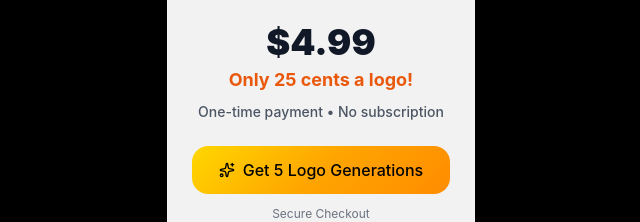
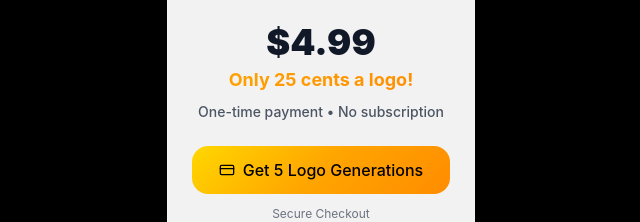
Before and after one commit to logosnapai/LogoSnap-AI, a React (Vite) app: page / in a window 1280 px wide. Shown: the part 435-657 px from the top of the page, without its empty margins (319-959 px from the left). Built offline with nearby package versions, Linux system fonts and the light colour scheme.

Commit message:
Update PaymentWall.tsx
Changed 2b centa s logo... from oarnge & added credit card to get 5 logos button

```diff
--- a/src/components/PaymentWall.tsx
+++ b/src/components/PaymentWall.tsx
@@ -104,7 +104,13 @@ export default function PaymentWall({ onPaymentSuccess }) {
             $4.99
           </div>
           <div
-            className="font-bold text-lg mb-2 text-orange-600"
+            className="font-bold text-lg mb-2"
+            style={{
+              background: 'linear-gradient(135deg, #FFA500, #FF8C00)',
+              WebkitBackgroundClip: 'text',
+              WebkitTextFillColor: 'transparent',
+              backgroundClip: 'text'
+            }}
           >
             Only 25 cents a logo!
           </div>
@@ -129,7 +135,7 @@ export default function PaymentWall({ onPaymentSuccess }) {
             </div>
           ) : (
             <div className="flex items-center justify-center space-x-2">
-              <Sparkles className="w-4 h-4" />
+              <CreditCard className="w-4 h-4" />
               <span>Get 5 Logo Generations</span>
             </div>
           )}
```
